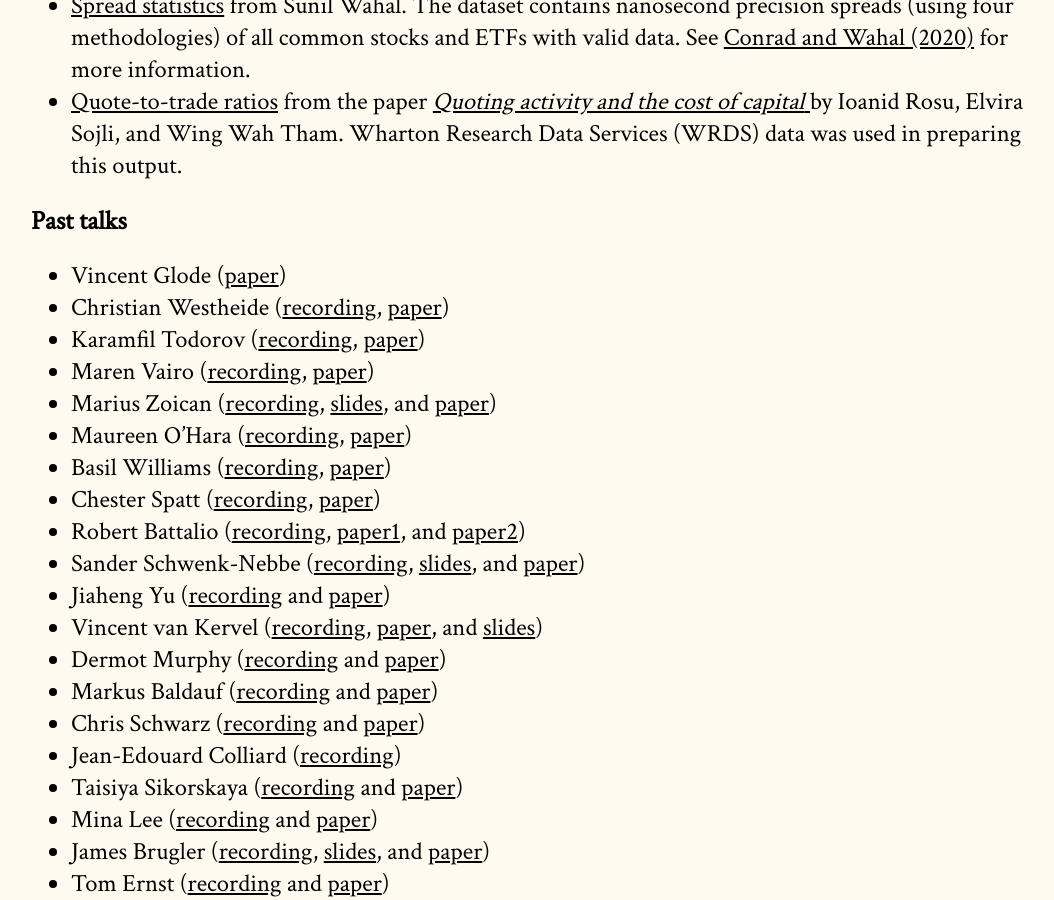
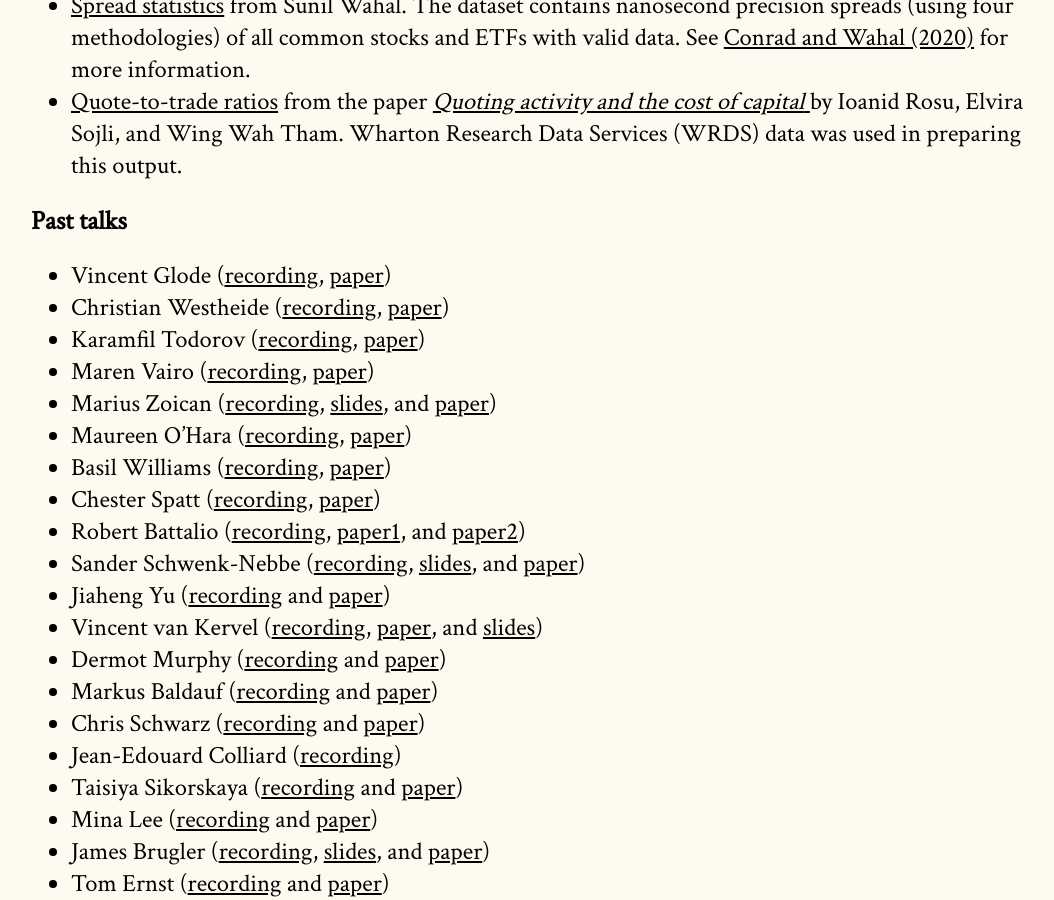
Before and after one commit to cpfiffer/microstructure.exchange, a Jekyll site: the page built from index.md, in a window 1280 px wide and 900 px high, scrolled down 2762 px. Shown: the whole window, without its empty margins (97-1151 px from the left). Built offline with Jekyll 4.4.1, drawn with Linux system fonts in a browser that asks for light colours; some web fonts are replaced.

Commit message:
Update index.md

```diff
--- a/index.md
+++ b/index.md
@@ -61,7 +61,7 @@ The Microstructure Exchange will host resources, tools, and data for microstruct
 - [Quote-to-trade ratios](https://drive.google.com/file/d/1H8wMvA_59-N5Y_xiDPGTbpBsX5BFwOIV/view) from the paper [_Quoting activity and the cost of capital_ ](https://papers.ssrn.com/sol3/papers.cfm?abstract_id=3005928) by Ioanid Rosu, Elvira Sojli, and Wing Wah Tham. Wharton Research Data Services (WRDS) data was used in preparing this output.
 
 ## Past talks
-- Vincent Glode ([paper](https://microstructure.exchange/papers/Infosales_and_armsraces_29.pdf))
+- Vincent Glode ([recording](https://youtu.be/BEpcgZObyyA), [paper](https://microstructure.exchange/papers/Infosales_and_armsraces_29.pdf))
 - Christian Westheide ([recording](https://youtu.be/9QgL7unAlN8), [paper](https://papers.ssrn.com/sol3/papers.cfm?abstract_id=4289346))
 - Karamfil Todorov ([recording](https://youtu.be/S8WG_TC4XU8), [paper](https://papers.ssrn.com/sol3/papers.cfm?abstract_id=4301416))
 - Maren Vairo ([recording](https://youtu.be/3n5Dk61p9uI), [paper](https://microstructure.exchange/papers/Transparency_OTC.pdf))
```
